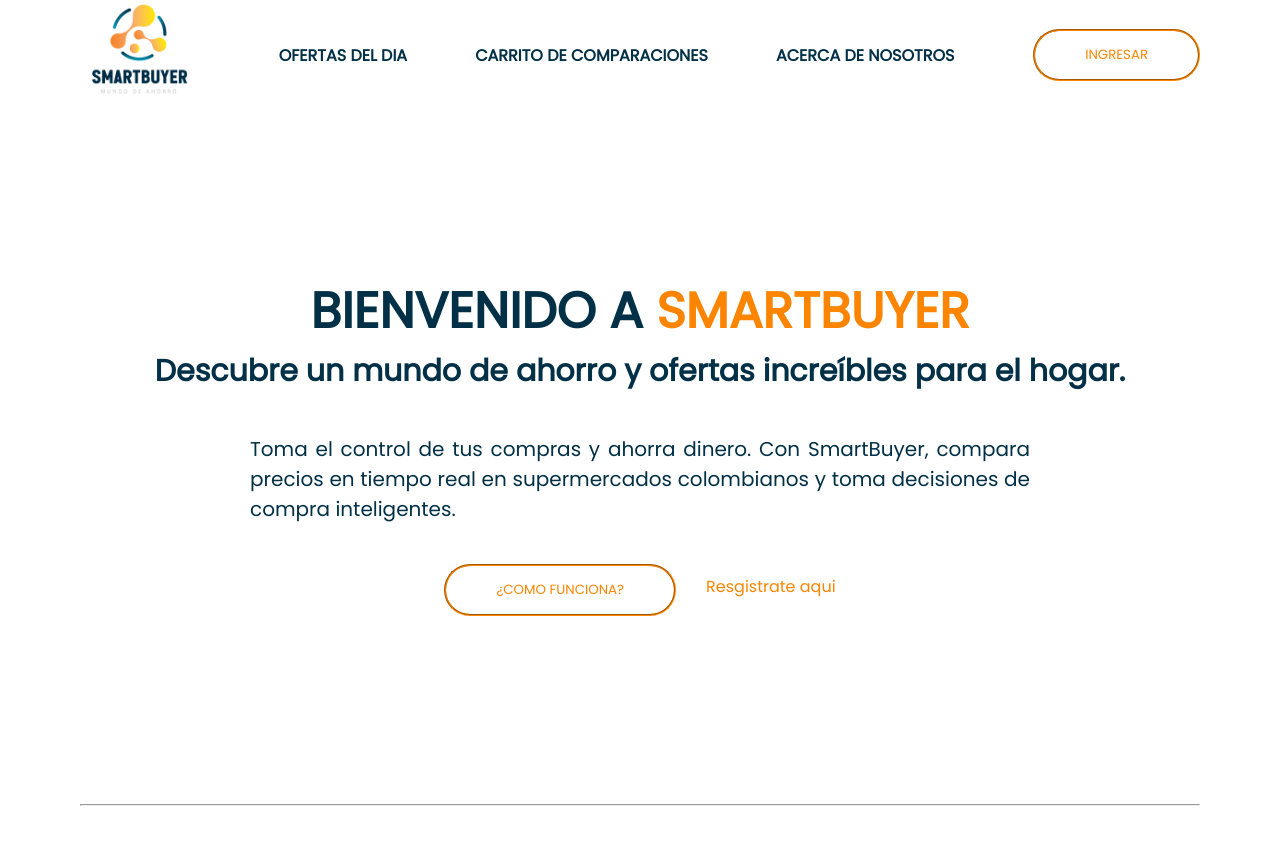
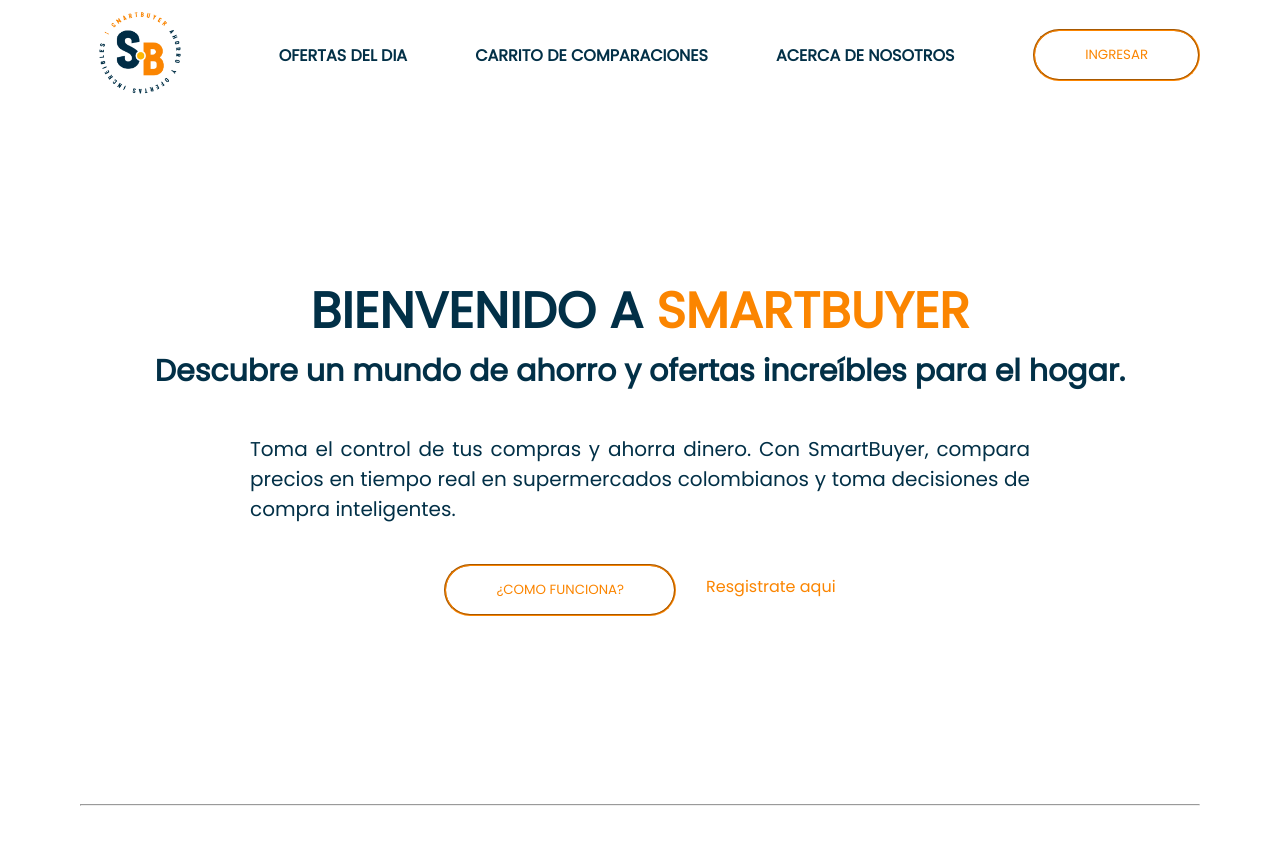
Before and after one commit to FelipeBaracaldo1118/SmartBuyer, a plain HTML site: page index.html in a window 1280 px wide. Drawn offline with Linux system fonts and the light colour scheme.

Commit message:
cambio logo

```diff
--- a/index.html
+++ b/index.html
@@ -12,7 +12,7 @@
     <header>
     <section class="container__header">
             <section class="logo">
-                <a href="index.html"><img src="media/smartbuyer.jpg" alt="" ></a>
+                <a href="index.html"><img src="media/logo 2.jpg" alt="" ></a>
 
             </section>
         <section class="menu">
```
Also changed, not shown: informacion.html (+1 -1 lines), quienes_somos.html (+1 -1 lines), media/logo 2.jpg (added).
